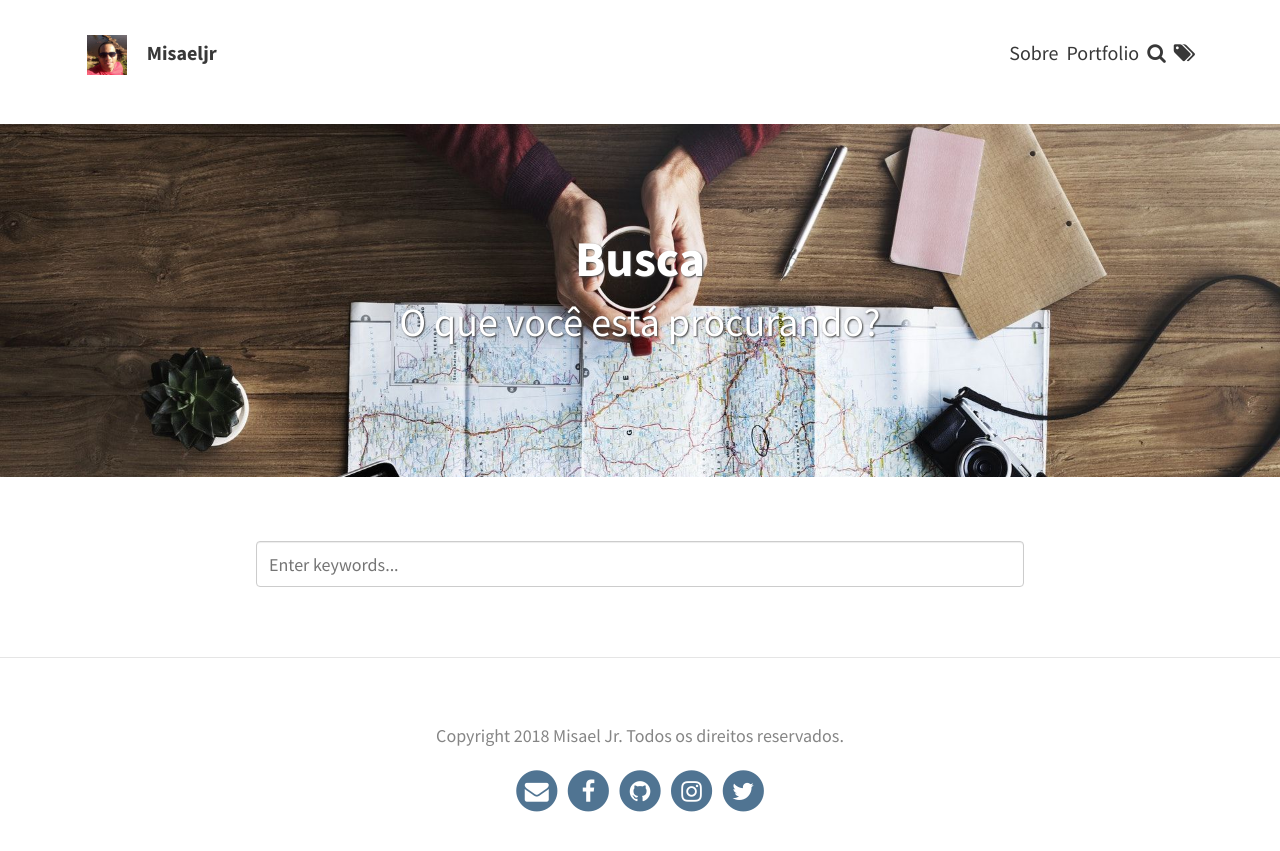
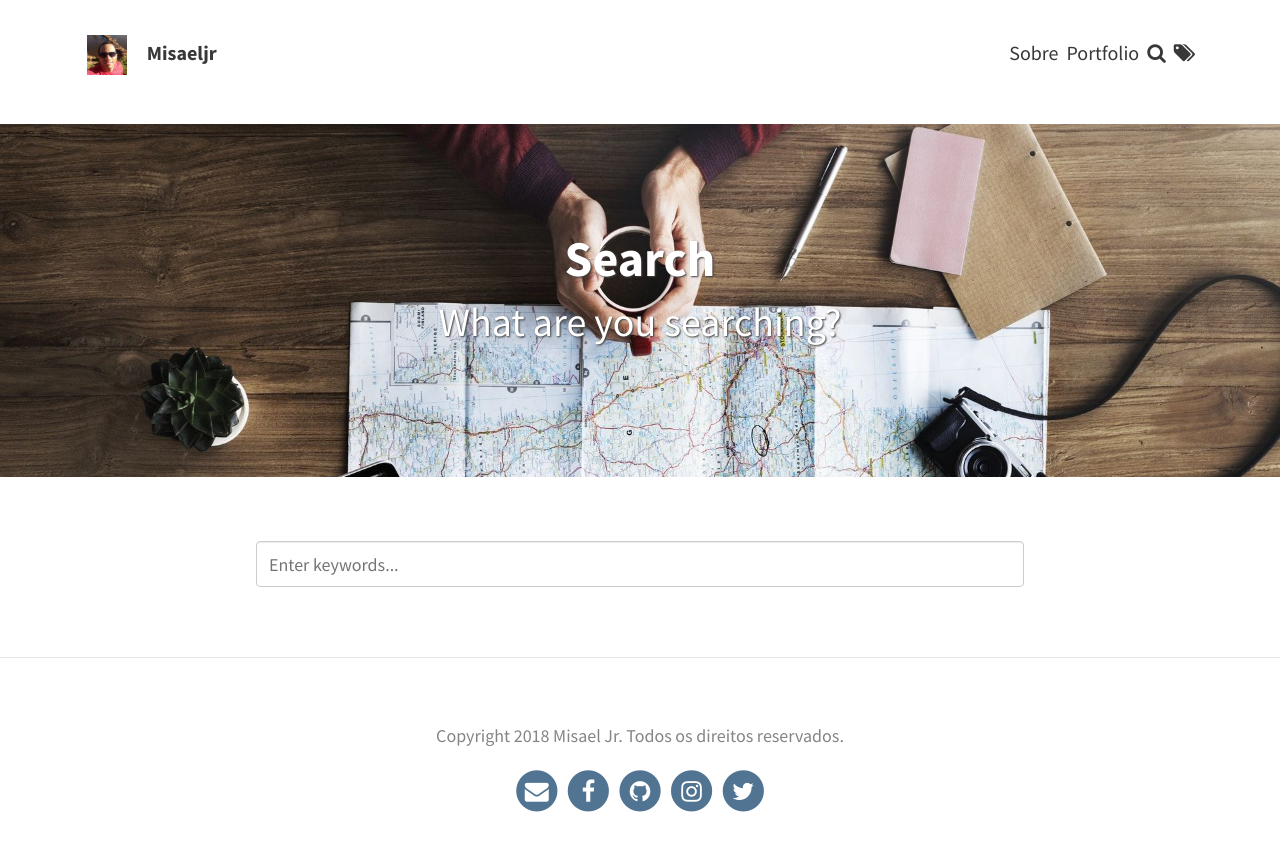
Before and after one commit to misaelljr/misaeljr.github.io, a Jekyll site: the page built from pages/search.html, in a window 1280 px wide. Shown: the top 851 px of the page. Built offline with Jekyll 4.4.1, drawn with Linux system fonts in a browser that asks for light colours.

Commit message:
Update search.html

```diff
--- a/pages/search.html
+++ b/pages/search.html
@@ -1,8 +1,8 @@
 ---
 layout: search
-title: Busca
+title: Search
 permalink: /search/
-subtitle: "O que você está procurando?"
+subtitle: "What are you searching?"
 feature-img: "assets/img/pexels/search-map.jpeg"
 hide: true
 ---
```
